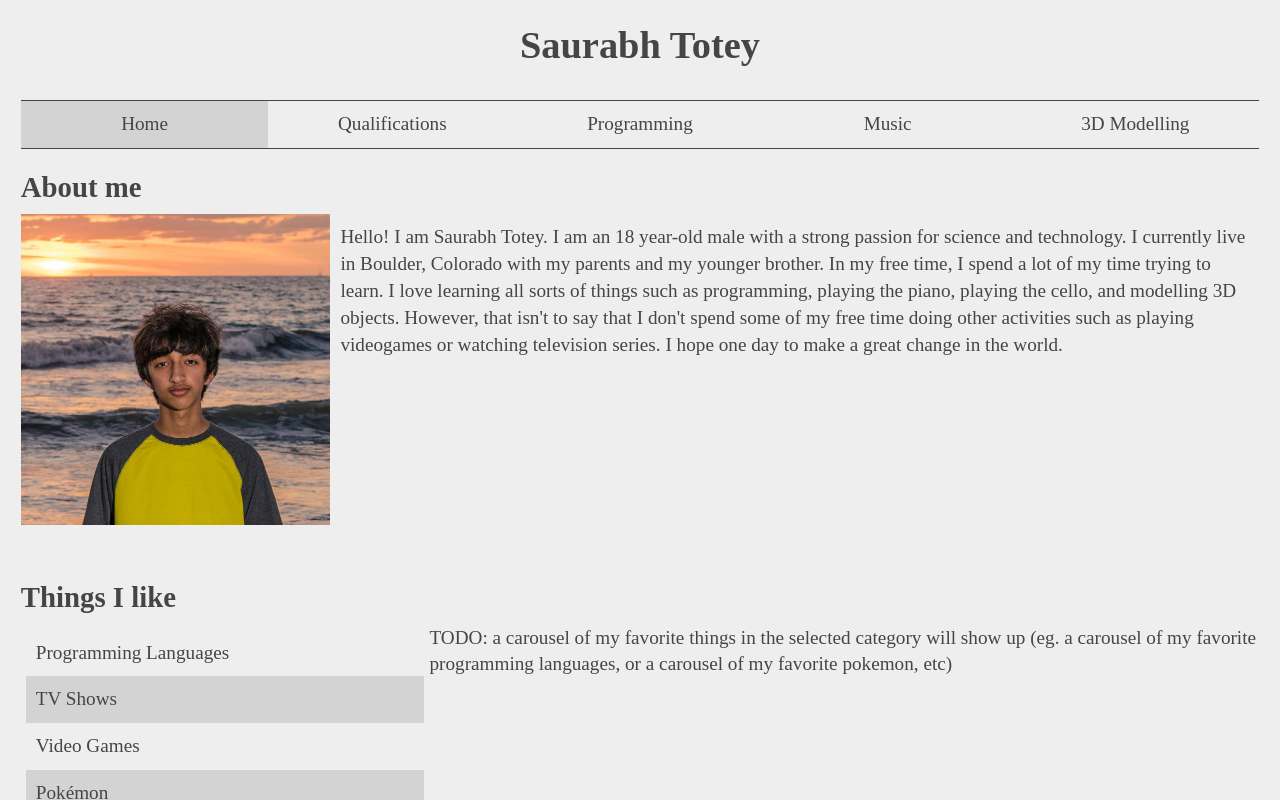
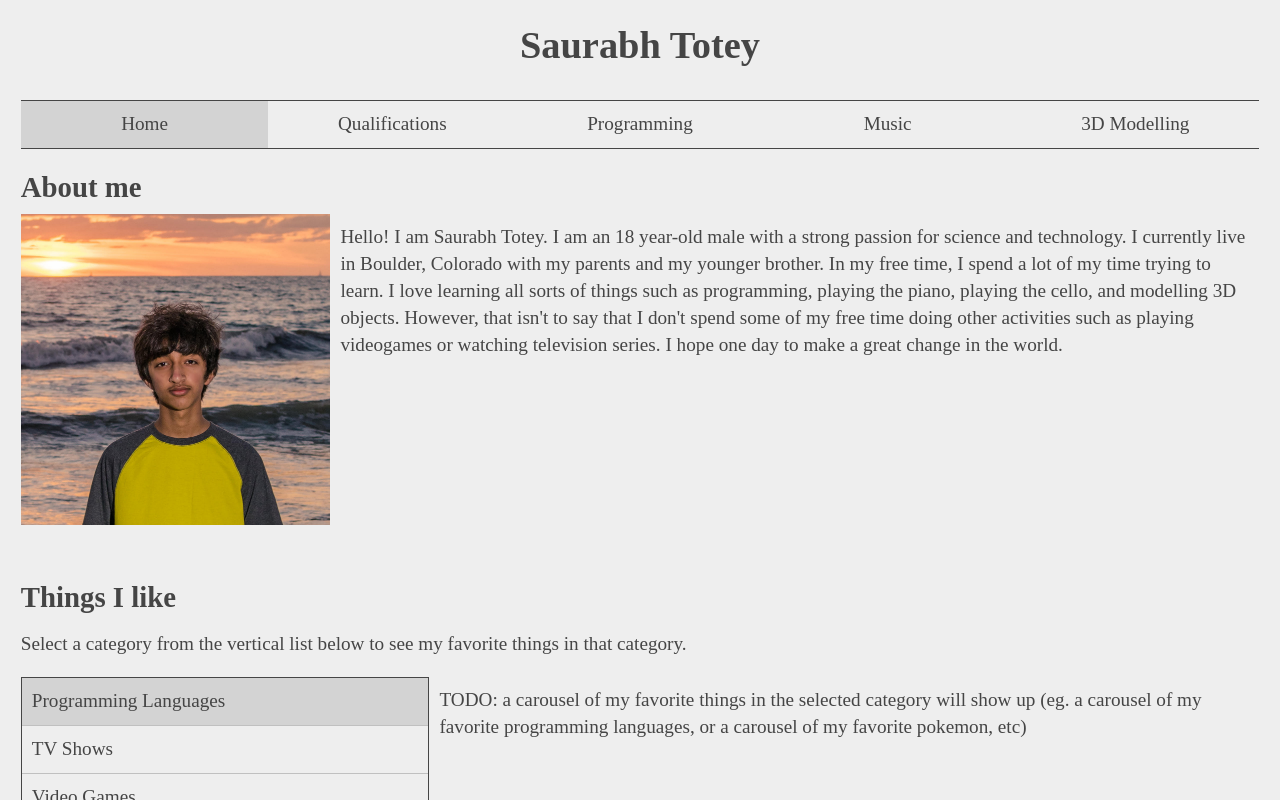
Before and after one commit to SaurabhTotey/Portfolio-Website, a Gatsby app: page / in a window 1280 px wide. Shown: the top 800 px of the page. Built offline with nearby package versions, Linux system fonts and the light colour scheme.

Commit message:
Implemented selections for SelectionList

```diff
--- a/src/components/SelectionList.js
+++ b/src/components/SelectionList.js
@@ -18,7 +18,7 @@ class SelectionList extends React.Component {
 
 	render() {
 		return <ul className={"selectionList"}>{
-			this.state.items.map(item => <li className={"selectionItem"}>{item}</li>)
+			this.state.items.map((item, index) => <li className={`selectionItem ${index === this.state.selectedItemIndex? "active" : ""}`} onClick={() => this.setState({ ...this.state, selectedItemIndex: index })} tabIndex={0}>{item}</li>)
 		}</ul>
 	}
 
--- a/src/pages/index.js
+++ b/src/pages/index.js
@@ -16,9 +16,10 @@ export default () => (
 		</ResponsiveContainer>
 		<br/>
 		<h2>Things I like</h2>
+		<p>Select a category from the vertical list below to see my favorite things in that category.</p>
 		<ResponsiveContainer>
 			<SelectionList responsiveWidth="33%" items={["Programming Languages", "TV Shows", "Video Games", "Pokémon", "Subreddits"]} />
-			<div responsiveWidth="67%">TODO: a carousel of my favorite things in the selected category will show up (eg. a carousel of my favorite programming languages, or a carousel of my favorite pokemon, etc)</div>
+			<div responsiveWidth="67%" style={{margin: "10px"}}>TODO: a carousel of my favorite things in the selected category will show up (eg. a carousel of my favorite programming languages, or a carousel of my favorite pokemon, etc)</div>
 		</ResponsiveContainer>
 		<br/>
 		<Footer />
--- a/src/styles/SelectionList.css
+++ b/src/styles/SelectionList.css
@@ -2,18 +2,25 @@
 .selectionList {
 	list-style-type: none;
 	margin: 0;
-	padding: 5px;
+	padding: 0;
+	border: 1px solid #454545;
 }
 
 .selectionItem {
 	display: block;
 	padding: 10px;
+	color: #454545;
 }
 
-.selectionItem:nth-child(even) {
+.selectionItem:not(:first-child) {
+	border-top: 1px outset silver;
+}
+
+.selectionItem.active {
 	background-color: lightgray;
 }
 
 .selectionItem:hover {
 	background-color: silver;
+	cursor: pointer;
 }
```
